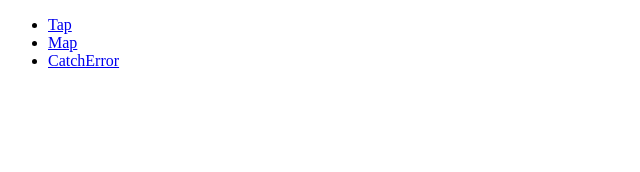
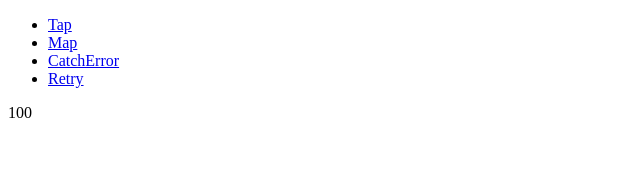
Before and after one commit to curious-academy/mastering-rxjs, an Angular app: page /operators/retry in a window 1280 px wide. Before the commit this address led to /. Shown: the top 172 px of the page, without its empty margins (0-640 px from the left). Built offline with nearby package versions, Linux system fonts and the light colour scheme.

Commit message:
feat: retry

```diff
--- a/src/app/operators/all/all.component.html
+++ b/src/app/operators/all/all.component.html
@@ -10,6 +10,10 @@
   <li>
     <a routerLink="operators/catch-error">CatchError</a>
   </li>
+
+  <li>
+    <a routerLink="operators/retry">Retry</a>
+  </li>
 </ul>
 
 <router-outlet></router-outlet>
--- a/src/app/operators/operators.routes.ts
+++ b/src/app/operators/operators.routes.ts
@@ -2,6 +2,7 @@ import { Routes } from "@angular/router";
 import { TapComponent } from "./tap/tap.component";
 import { MapComponent } from "./map/map.component";
 import { CatchErrorComponent } from "./catch-error/catch-error.component";
+import { RetryComponent } from "./retry/retry.component";
 
 export const operatorsRoutes: Routes = [
   {
@@ -15,5 +16,9 @@ export const operatorsRoutes: Routes = [
   {
     path: 'catch-error',
     component: CatchErrorComponent
+  },
+  {
+    path: 'retry',
+    component: RetryComponent
   }
 ]
--- /dev/null
+++ b/src/app/operators/retry/retry.component.html
@@ -0,0 +1 @@
+<p>{{ retryUse$ | async }}</p>
--- /dev/null
+++ b/src/app/operators/retry/retry.component.ts
@@ -0,0 +1,19 @@
+import { AsyncPipe } from '@angular/common';
+import { Component } from '@angular/core';
+import { catchError, mergeMap, of, retry, tap, throwError } from 'rxjs';
+
+@Component({
+  selector: 'app-retry',
+  standalone: true,
+  imports: [AsyncPipe],
+  templateUrl: './retry.component.html',
+  styleUrl: './retry.component.css'
+})
+export class RetryComponent {
+  retryUse$ = of(1, 2, 3, 4, 5).pipe(
+    mergeMap(item => item > 3 ? throwError(() => new Error('Cheat happens')) : of(item)),
+    retry(2),
+    tap({next: item => console.info('tap', item)}),
+    catchError(err => of(100))
+  )
+}
```
Also changed, not shown: src/app/operators/retry/retry.component.css (added), 1 other file (tests, documents, lock files or other folders).
